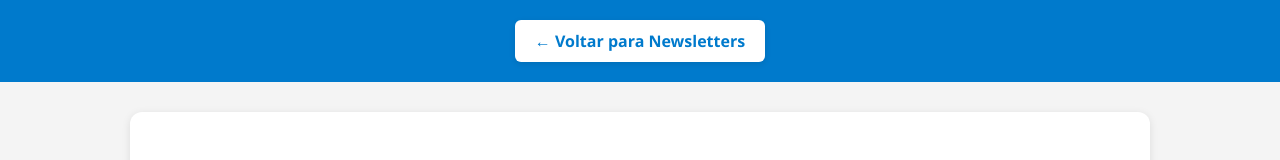
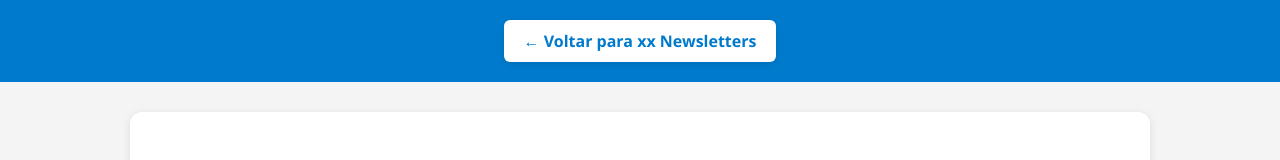
Before and after one commit to ulisses-orlando/radarsiope-vercel, a website: page public/visualizar.html in a window 1280 px wide. Shown: the top 160 px of the page. Drawn offline with Linux system fonts and the light colour scheme.

Commit message:
Add files via upload

```diff
--- a/public/visualizar.html
+++ b/public/visualizar.html
@@ -71,7 +71,7 @@
 <body>
 
   <div class="top-bar">
-    <a href="newsletters.html">← Voltar para Newsletters</a>
+    <a href="newsletters.html">← Voltar para xx Newsletters</a>
   </div>
 
   <div class="container">
```
